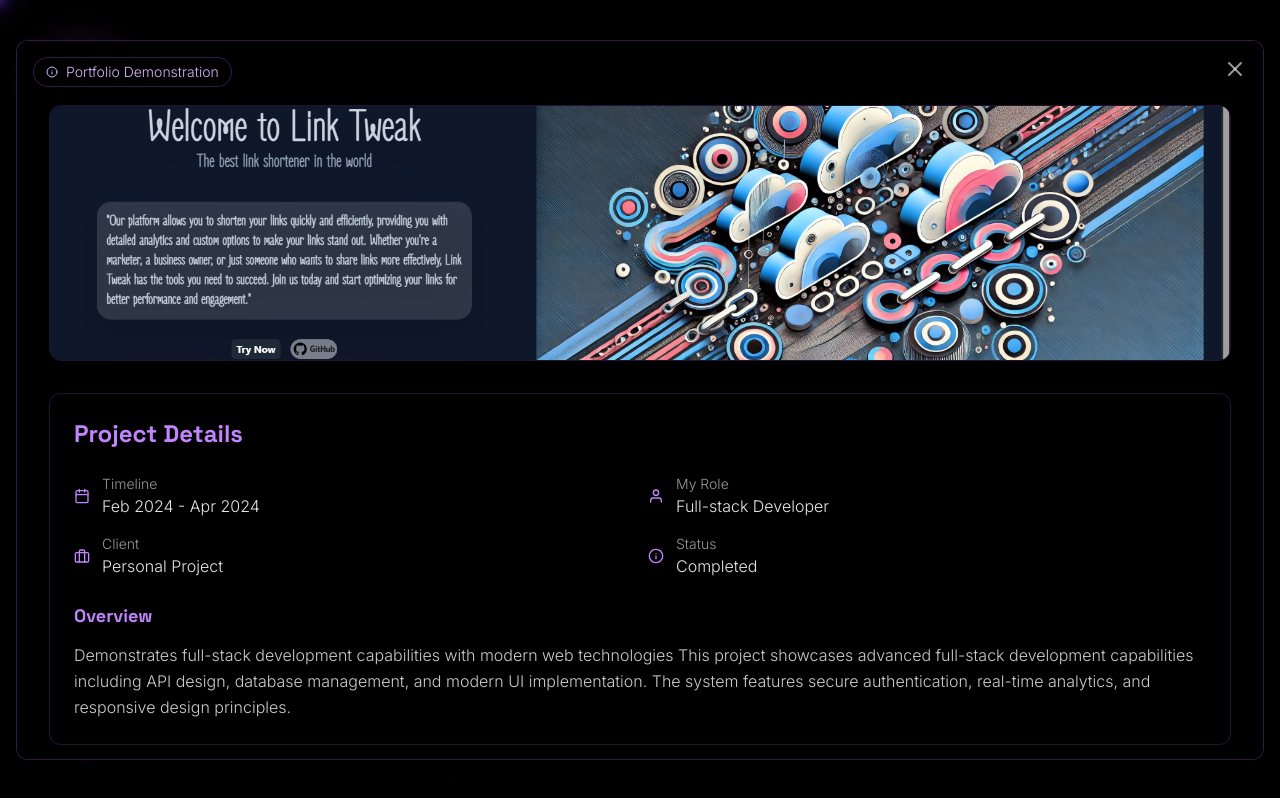
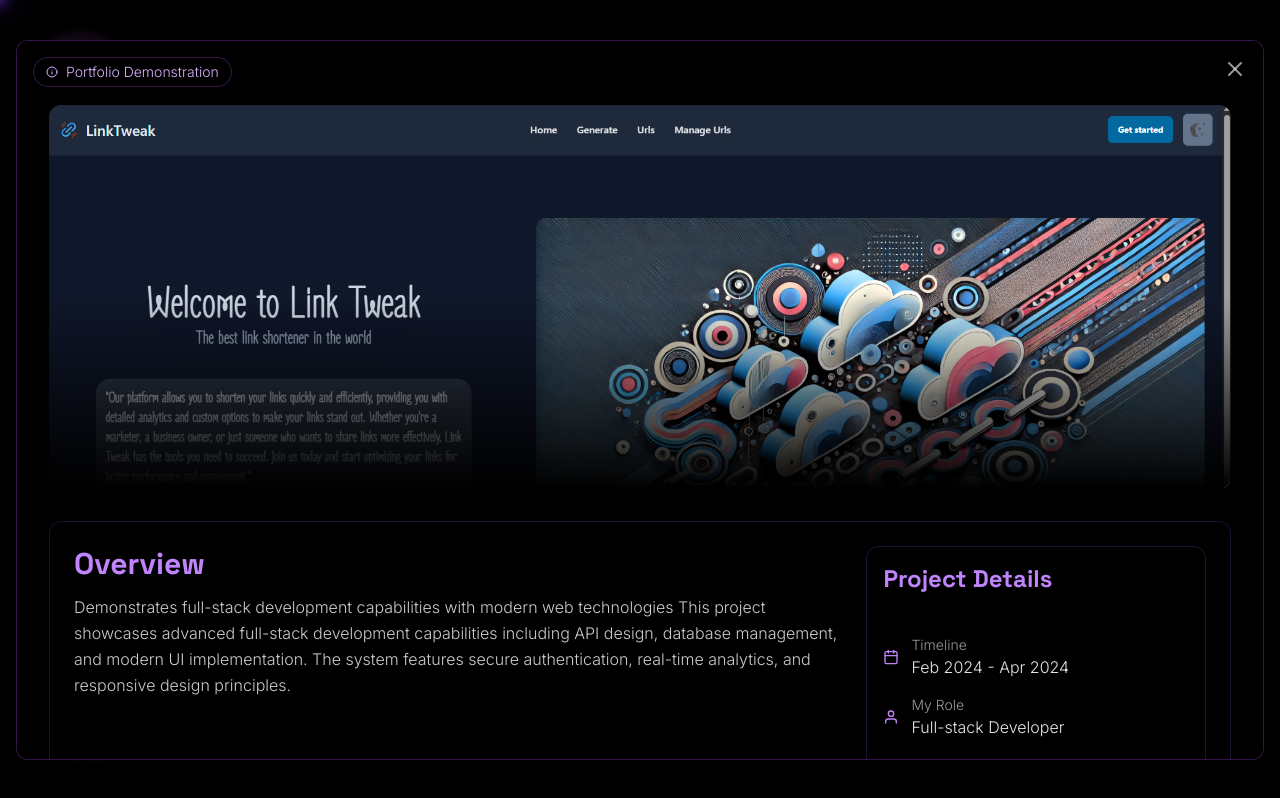
Before and after one commit to Zeeshanx01/My-Portfolio, a Next.js app in the folder coder-portfolio/: page / in a window 1280 px wide. Both pictures are taken after a click on the element 562 px from the left and 5074 px from the top of the page. Shown: the part 4674-5472 px from the top of the page. Built offline with nearby package versions, Linux system fonts and the light colour scheme.

Commit message:
25-05-31_minor-improvements

```diff
--- a/coder-portfolio/app/sections/Projects.js
+++ b/coder-portfolio/app/sections/Projects.js
@@ -75,8 +75,33 @@
     768: 1
   };
 
+
+
+
+
+
+
+
+
+
+
+
   return (
     <section id="projects" className="min-h-screen py-20 px-4">
+
+
+
+
+
+
+
+
+
+
+
+
+
+
       <motion.h2
         className={`text-4xl ${fontStyles.heading} text-purple-400 mb-12 text-center`}
         initial={{ opacity: 0, y: 20 }}
@@ -84,6 +109,20 @@
       >
         &lt;Projects/&gt;
       </motion.h2>
+
+
+
+
+
+
+
+
+
+
+
+
+
+
 
       <div className="max-w-6xl mx-auto grid md:grid-cols-2 gap-6">
         {projectsData.map((project) => (
@@ -101,7 +140,7 @@
                 src={project.image}
                 alt={project.title}
                 fill
-                className="object-cover"
+                className="object-cover object-top"
               />
               <div className="absolute inset-0 bg-gradient-to-t from-black via-transparent to-transparent" />
             </div>
@@ -124,13 +163,34 @@
         ))}
       </div>
 
+
+
+
+
+
+
+
+
+
+
+
+
+
+
+
+
+
+
+
+
+
       <AnimatePresence>
         {selectedProject && (
           <motion.div
             initial={{ opacity: 0 }}
             animate={{ opacity: 1 }}
             exit={{ opacity: 0 }}
-            className="fixed inset-0 z-50 bg-black/90 backdrop-blur-lg flex items-center justify-center p-4"
+            className="fixed inset-0 z-50 bg-black/90 backdrop-blur-sm flex items-center justify-center p-4"
             onClick={() => setSelectedProject(null)}
           >
             <motion.div
@@ -152,22 +212,55 @@
                 <PortfolioBadge />
 
                 {/* Project Cover Image */}
-                <div className="relative h-64 rounded-xl overflow-hidden border border-purple-500/20">
+                <div className="relative h-72 md:h-96 rounded-xl overflow-hidden borderborder-purple-500/20">
                   <Image
                     src={selectedProject.image}
                     alt={selectedProject.title}
                     fill
-                    className="object-cover"
+                    className="object-cover object-top"
                   />
+                  <div className="absolute inset-0 bg-gradient-to-t from-black via-transparent to-transparent" />
                 </div>
 
+
+
+
+
+
+
+
+
+
+
+
+
                 {/* Project Details Box */}
-                <div className="p-6 bg-black/30 rounded-xl border border-purple-500/20">
-                  <h4 className={`text-2xl ${fontStyles.heading} text-purple-400 mb-6`}>
-                    Project Details
-                  </h4>
+                <div className="p-6 w-full bg-black-300/30 rounded-xl border border-purple-500/20 md:flex justify-between">
 
-                  <div className="grid grid-cols-1 md:grid-cols-2 gap-4 mb-6">
+
+
+
+                  {/* Project Overview */}
+                  <div className="md:w-[68%] max-md:mb-6 bgblue-300/30 rounded-xl borderborder-purple-500/20">
+                    <h5 className={`text-3xl ${fontStyles.heading} text-purple-400 mb-3`}>
+                      Overview
+                    </h5>
+                    <p className="text-white/80 leading-relaxed">
+                      {selectedProject.details.purpose} This project showcases advanced full-stack
+                      development capabilities including API design, database management, and modern
+                      UI implementation. The system features secure authentication, real-time analytics,
+                      and responsive design principles.
+                    </p>
+                  </div>
+
+
+
+
+
+                  <div className="md:w-[30%] grid grid-cols-1 md:grid-cols gap-4 mb-6 p-4 bgyellow-300/30 rounded-xl border border-purple-500/20">
+                    <h4 className={`text-2xl ${fontStyles.heading} text-purple-400 mb-6`}>
+                      Project Details
+                    </h4>
                     <div className="flex items-center gap-3">
                       <FiCalendar className="text-purple-400" />
                       <div>
@@ -201,19 +294,31 @@
                     </div>
                   </div>
 
-                  {/* Project Overview */}
-                  <div className="mt-6">
-                    <h5 className={`text-lg ${fontStyles.heading} text-purple-400 mb-3`}>
-                      Overview
-                    </h5>
-                    <p className="text-white/80 leading-relaxed">
-                      {selectedProject.details.purpose} This project showcases advanced full-stack
-                      development capabilities including API design, database management, and modern
-                      UI implementation. The system features secure authentication, real-time analytics,
-                      and responsive design principles.
-                    </p>
-                  </div>
+
+
+
+
+
+
+
+
+
+
+
                 </div>
+
+
+
+
+
+
+
+
+
+
+
+
+
 
                 {/* Image Gallery */}
                 <div className="mt-8">
@@ -223,7 +328,7 @@
 
                   <div
                     onClick={() => setZoomedImage(ss.path)}
-                    className="grid grid-cols-1 sm:grid-cols-2 lg:grid-cols-3 xl:grid-cols-4 gap-4 auto-rows-[minmax(200px,auto)]">
+                    className="grid grid-cols-2 sm:grid-cols-2 lg:grid-cols-3 xl:grid-cols-4 gap-4 auto-rows-[minmax(200px,auto)]">
                     {selectedProject.screenshots.map((ss, index) => {
                       const isPortrait = ss.orientation === 'P';
                       return (
@@ -247,7 +352,7 @@
                             src={ss.path}
                             alt={`Screenshot ${index + 1}`}
                             fill
-                            className="object-cover w-full h-full transition-transform duration-300 group-hover:scale-105"
+                            className="object-cover object-top w-full h-full transition-transform duration-300 group-hover:scale-105"
                             sizes="(max-width: 640px) 100vw, (max-width: 1024px) 50vw, (max-width: 1280px) 33vw, 25vw"
                           />
 
@@ -278,6 +383,8 @@
           </motion.div>
         )}
       </AnimatePresence>
+
+
       {zoomedImage && (
         <div className="fixed inset-0 z-[999] bg-black/90 flex items-center justify-center p-4">
           <Image
--- a/coder-portfolio/app/sections/TechStack.js
+++ b/coder-portfolio/app/sections/TechStack.js
@@ -65,14 +65,19 @@
             &lt;Tech Stack/&gt;
           </h2>
 
-          <div className="grid grid-cols-2 md:grid-cols-4 gap-6">
+          <motion.div
+          className="grid grid-cols-2 md:grid-cols-4 gap-6"
+                          initial={{ opacity: 0, y: 20 }}
+                whileInView={{ opacity: 1, y: 0 }}
+                transition={{ delay: 0.2, duration: 0.5 }}
+          >
             {skills.map((skill, index) => (
               <motion.div
                 key={skill.name}
                 className="p-6 bg-black/30 backdrop-blur-sm border-2 border-purple-500/20 rounded-xl hover:border-purple-500/50 transition-all group relative overflow-hidden"
-                initial={{ opacity: 0, y: 20 }}
-                whileInView={{ opacity: 1, y: 0 }}
-                transition={{ delay: index * 0.1 }}
+                // initial={{ opacity: 0, y: 20 }}
+                // whileInView={{ opacity: 1, y: 0 }}
+                // transition={{ delay: index * 0.05 }}
               >
                 {/* Icon with respective color */}
                 <div className={`${skill.color} text-4xl mb-4`}>
@@ -101,7 +106,7 @@
                 </div>
               </motion.div>
             ))}
-          </div>
+          </motion.div>
         </div>
       </section>
     </div>
```
Also changed, not shown: coder-portfolio/app/sections/About.js (+7 -0 lines).
